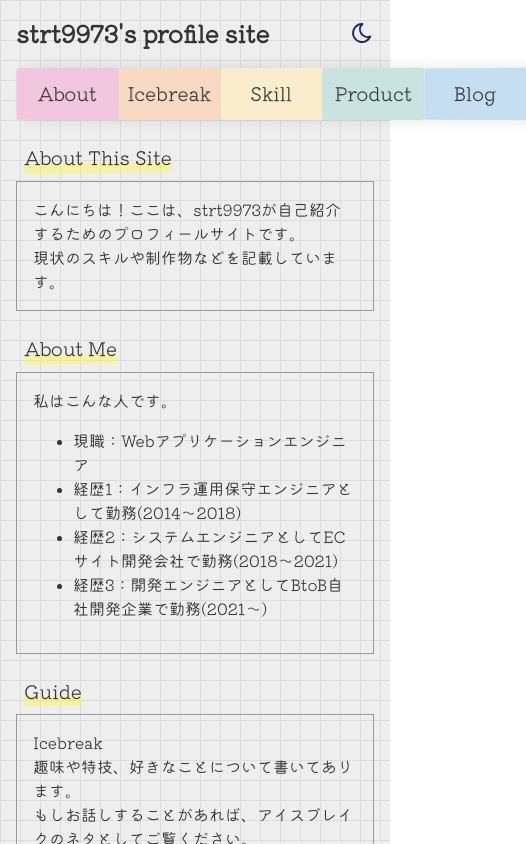
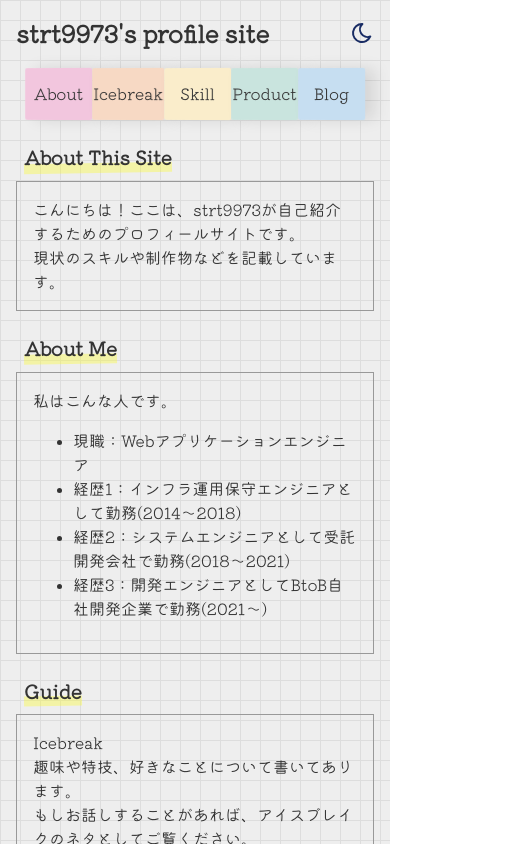
Before and after one commit to strt9973/profile_site, a SvelteKit app: page / in a window 390 px wide. Shown: the top 844 px of the page, 526 px wide, since content can reach past the window. Built offline with nearby package versions, Linux system fonts and the light colour scheme.

Commit message:
add support Responsive

```diff
--- a/src/lib/appComponents/common/Container.svelte
+++ b/src/lib/appComponents/common/Container.svelte
@@ -9,11 +9,15 @@
 	<slot />
 </div>
 
-<style :lang(scss)>
+<style lang="scss">
 	div {
 		&.containerStyle {
 			display: flex;
-			justify-content: space-between;
+			justify-content: center;
+			@include respond-to('sm') {
+				justify-content: space-between;
+			}
+			flex-wrap: wrap;
 		}
 	}
 </style>
--- a/src/lib/appComponents/profile/ContentCard.svelte
+++ b/src/lib/appComponents/profile/ContentCard.svelte
@@ -5,7 +5,7 @@
 
 <div class="{`card-${$isDarkMode ? 'dark' : 'light'}`} card-root">
 	<div class="subtitle">
-		<p>{title}</p>
+		<h2>{title}</h2>
 	</div>
 	<div class="content">
 		<slot />
@@ -25,7 +25,7 @@
 	.card-root {
 		margin-bottom: 16px;
 	}
-	p {
+	h2 {
 		margin: 0;
 		font-size: 1.2rem;
 		padding: 8px;
@@ -37,9 +37,6 @@
 		box-sizing: border-box;
 		.subtitle {
 			border-bottom: 0.5px solid $dark-text-color;
-			p {
-				border-right: 0.5px solid $dark-text-color;
-			}
 		}
 	}
 	.card-light {
@@ -49,11 +46,11 @@
 		}
 		border-radius: 2px;
 		.subtitle {
-			p {
+			h2 {
 				position: relative;
 				z-index: 1;
 			}
-			p::after {
+			h2::after {
 				content: '';
 				position: absolute;
 				left: 8px;
--- a/src/lib/appComponents/profile/MenuCard.svelte
+++ b/src/lib/appComponents/profile/MenuCard.svelte
@@ -62,14 +62,22 @@
 		border: none;
 	}
 	div {
-		min-width: 100px;
+		min-width: 65px;
+		@include respond-to('md') {
+			min-width: 100px;
+		}
 		height: 50px;
 		text-align: center;
 	}
 	p {
 		margin: 0;
 		line-height: 50px;
-		font-size: 1.2rem;
+		@include respond-to('sm') {
+			font-size: 0.9rem;
+		}
+		@include respond-to('md') {
+			font-size: 1.2rem;
+		}
 	}
 	.card-dark {
 		border: 0.5px double $dark-text-color;
--- a/src/lib/appComponents/profile/SkillCard/SkillCard.svelte
+++ b/src/lib/appComponents/profile/SkillCard/SkillCard.svelte
@@ -55,7 +55,7 @@
 
 <style lang="scss">
 	div {
-		width: 250px;
+		width: 100%;
 		height: fit-content;
 		text-align: center;
 	}
--- a/src/lib/scss/global.scss
+++ b/src/lib/scss/global.scss
@@ -10,6 +10,7 @@
 
 :root {
 	box-sizing: border-box;
+	overflow-x: hidden;
 }
 
 // light mode
--- a/src/lib/scss/mixins.scss
+++ b/src/lib/scss/mixins.scss
@@ -0,0 +1,19 @@
+// Break Point
+$breakpoints: (
+	'sm': 480px,
+	'md': 768px,
+	'lg': 1024px,
+	'xl': 1200px
+);
+
+@mixin respond-to($min-breakpoint, $max-breakpoint: null) {
+	@if $max-breakpoint == null {
+		@media (min-width: map-get($breakpoints, $min-breakpoint)) {
+			@content;
+		}
+	} @else {
+		@media (min-width: map-get($breakpoints, $min-breakpoint)) and (max-width: (map-get($breakpoints, $max-breakpoint) - 1px)) {
+			@content;
+		}
+	}
+}
--- a/src/routes/(profile)/+page.svelte
+++ b/src/routes/(profile)/+page.svelte
@@ -12,7 +12,7 @@
 	<ul>
 		<li>現職：Webアプリケーションエンジニア</li>
 		<li>経歴1：インフラ運用保守エンジニアとして勤務(2014〜2018)</li>
-		<li>経歴2：システムエンジニアとしてECサイト開発会社で勤務(2018〜2021)</li>
+		<li>経歴2：システムエンジニアとして受託開発会社で勤務(2018〜2021)</li>
 		<li>経歴3：開発エンジニアとしてBtoB自社開発企業で勤務(2021〜)</li>
 	</ul>
 </ContentCard>
```
Also changed, not shown: src/lib/appComponents/common/Grid.svelte (+13 -2 lines), src/routes/(profile)/skill/+page.svelte (+2 -9 lines), src/routes/(profile)/skill/skill.ts (+45 -27 lines).
